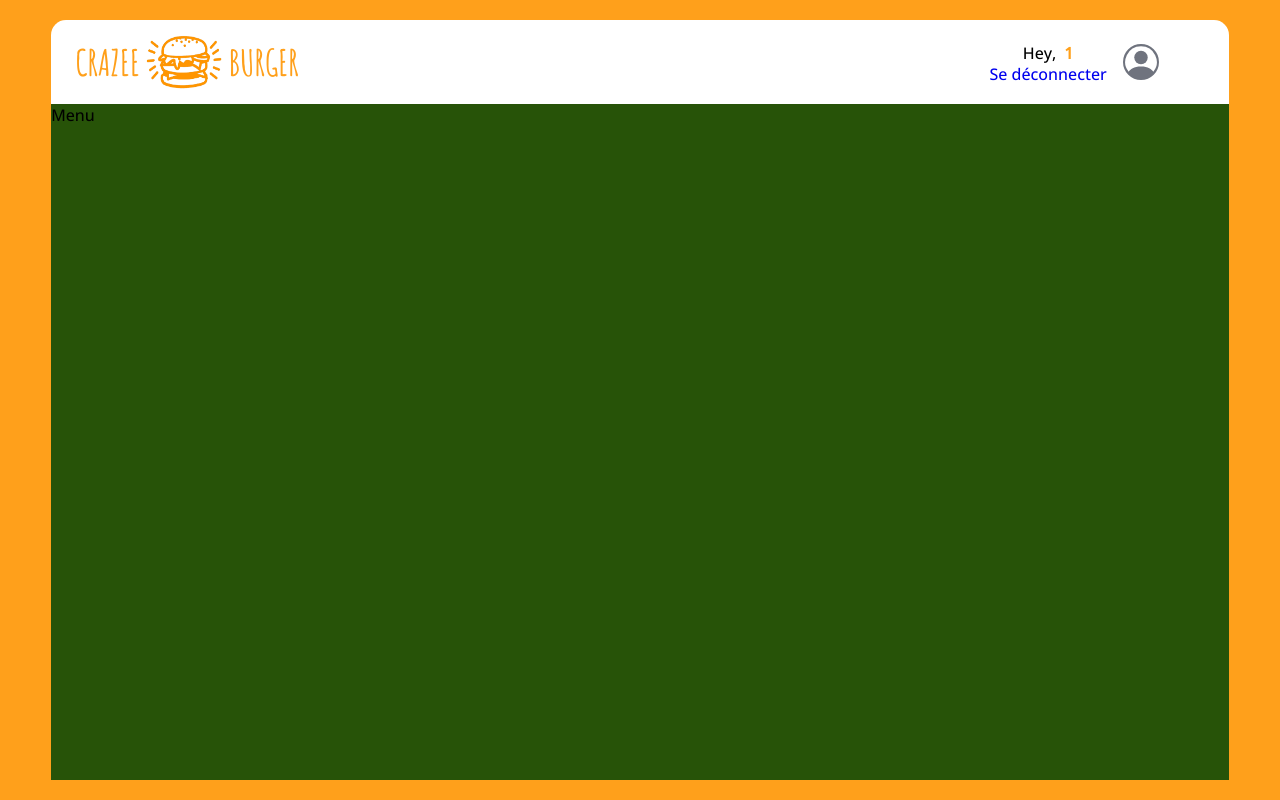
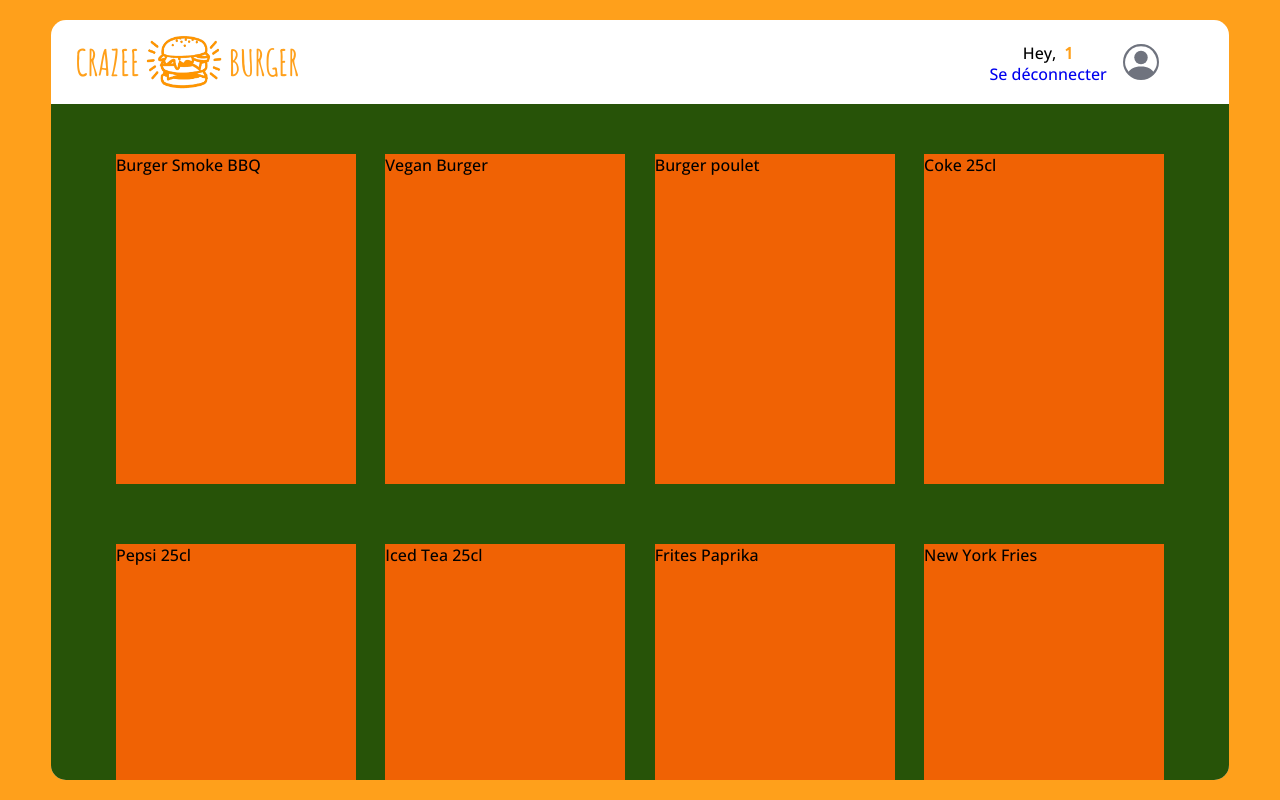
Before and after one commit to studentOCDBX/crazy-burger, a React (Vite) app: page /order/1 in a window 1280 px wide. Built offline with nearby package versions, Linux system fonts and the light colour scheme.

Commit message:
🚧F05:OrderPage>Menu>Add Grid layout.

```diff
--- a/src/components/Pages/order/Main/Main.jsx
+++ b/src/components/Pages/order/Main/Main.jsx
@@ -1,12 +1,10 @@
 import styled from 'styled-components'
 import theme from '../../../../theme/index.js'
-import { useState } from 'react'
-import fakeMenu2 from '../../../../fakeData/fakeMenu.js'
 import Menu from './Menu.jsx'
 
 function Main() {
     // state (état, données)
-    const [menus, setMenus] = useState(fakeMenu2)
+
     // Comportements
 
     //  Affichage(render)
@@ -29,6 +27,7 @@
     //This code will be used for  ordebasket
     /* grid-template-columns: 25% 1fr; */
     grid-template-columns: 1fr;
+    overflow: scroll;
     /* .orderbasket {
         background: #ee08ad;
     } */
--- a/src/components/Pages/order/Main/Menu.jsx
+++ b/src/components/Pages/order/Main/Menu.jsx
@@ -1,10 +1,32 @@
+import { useState } from 'react'
 import styled from 'styled-components'
+import fakeMenu2 from '../../../../fakeData/fakeMenu.js'
+function Menu() {
+    // state (état, données)
+    const [menus, setMenus] = useState(fakeMenu2)
 
-function Menu() {
-    return <MenuStyled>Menu</MenuStyled>
+    // Comportements
+
+    return (
+        <MenuStyled>
+            {menus.map((menu) => (
+                <div className="card"> {menu.title} </div>
+            ))}
+        </MenuStyled>
+    )
 }
 export default Menu
 
 const MenuStyled = styled.div`
     background: #275308;
+    display: grid;
+    grid-template-columns: repeat(4, 1fr);
+    grid-row-gap: 60px;
+    justify-items: center;
+    padding: 50px 50px 150px;
+    & .card {
+        background: #f06204;
+        width: 240px;
+        height: 330px;
+    }
 `
```
